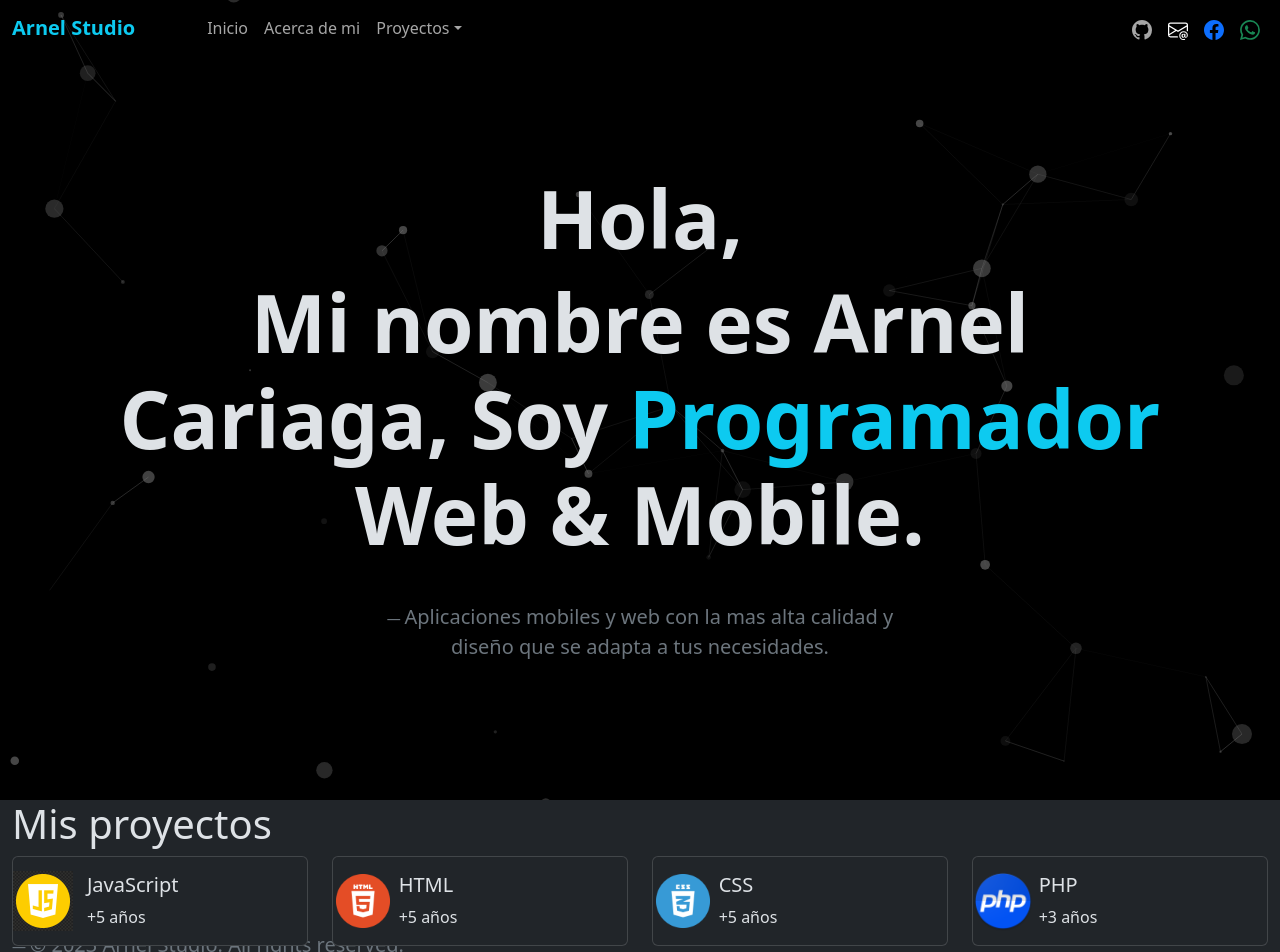
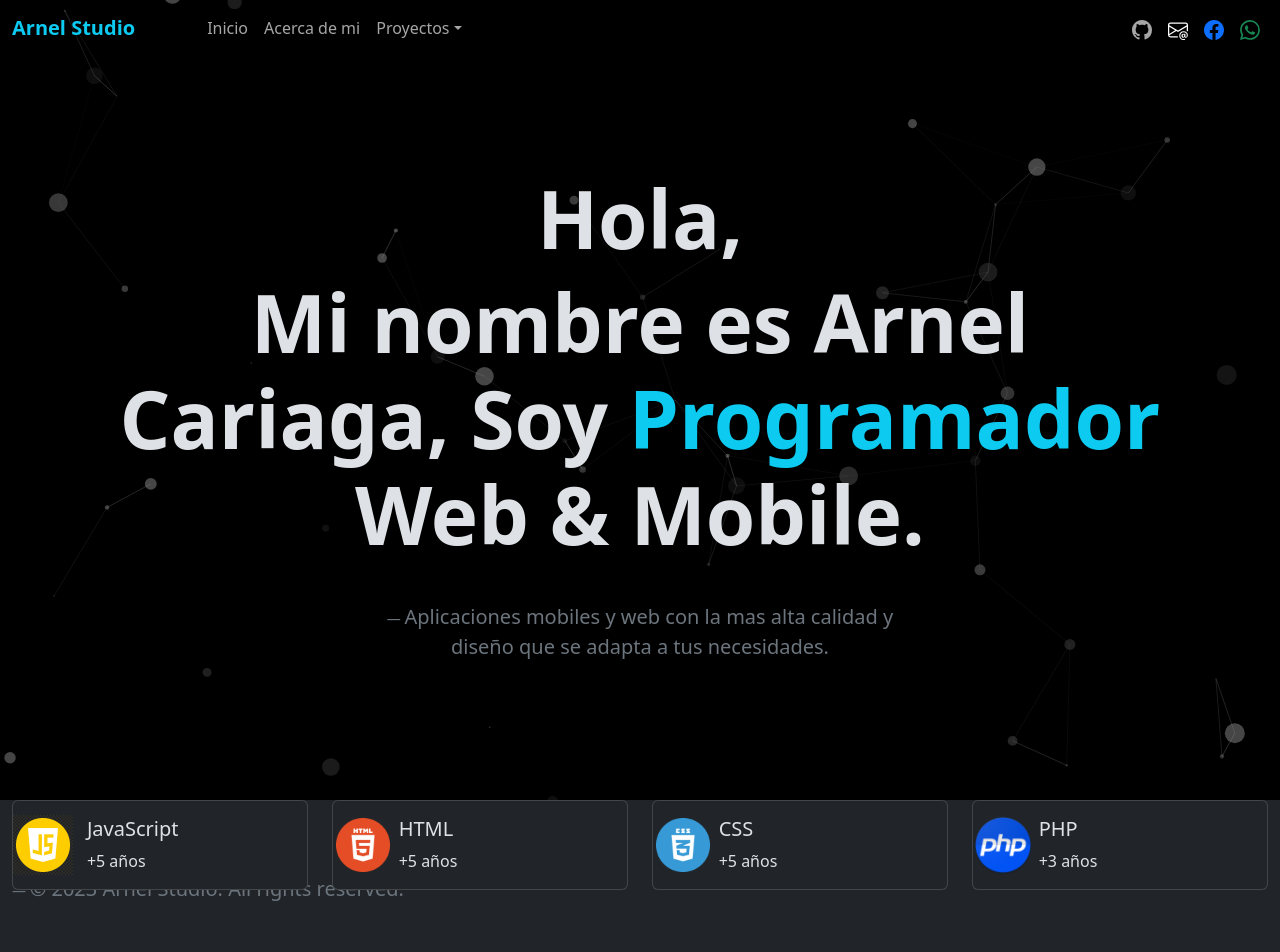
Before and after one commit to arnelcariaga/miportafolio, a Next.js app: page / in a window 1280 px wide. Shown: the top 952 px of the page. After the commit the page ends 920 px from the top, so only its background shows below. Built offline with nearby package versions, Linux system fonts and the light colour scheme.

Commit message:
Remove comment and title

```diff
--- a/pages/index.js
+++ b/pages/index.js
@@ -4,9 +4,6 @@ import ProjectsList from "@/components/ProjectsList";
 export default function Home() {
   return (
     <HomeLayout>
-      {/* Projects list */}
-      <h1>Mis proyectos</h1>
-
       <ProjectsList />
     </HomeLayout>
   );
```
